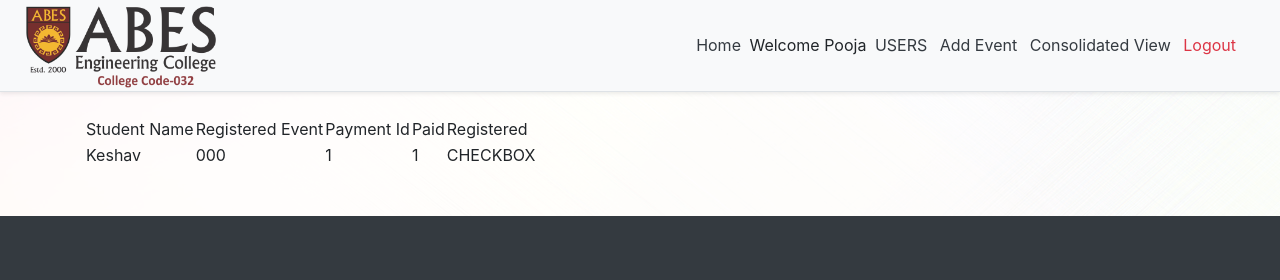
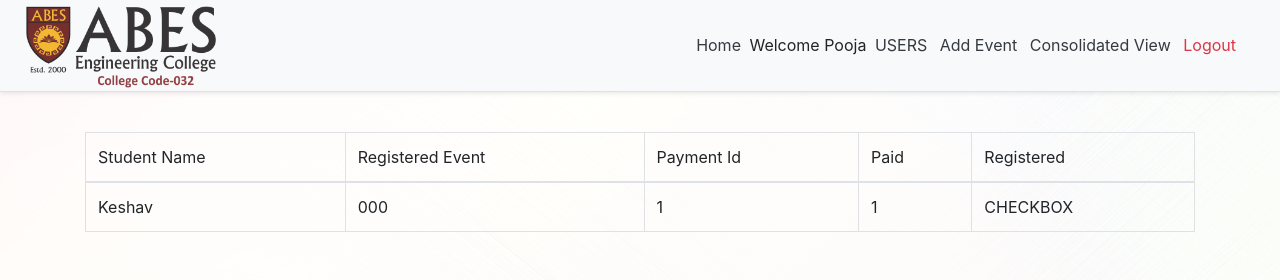
Before and after one commit to poojajps13/Event-Management, a Django app: page /studentlist/seminar/000/ in a window 1280 px wide. Shown: the top 280 px of the page. Run offline with Django 3.2, Linux system fonts and the light colour scheme; a user stored in the database is signed in; data comes from the database, SQL or seed files in the repository; both versions use the stored data as it was after the commit; tables that the repository leaves empty hold one stand-in row (values such as "Sample post"); lists and menus that the app fills with data are empty; some libraries are stand-ins or nearby versions.

Commit message:
checkbox

```diff
--- a/cbseevents/templates/studentlist.html
+++ b/cbseevents/templates/studentlist.html
@@ -1,7 +1,9 @@
 {% extends "base.html" %}{% load staticfiles %}{% block head_title %}ABES |{{ block.super }}{% endblock head_title %}
 {% block css %}{% endblock %}
 {% block content %}
-<table>
+ <div class="py-3 pb-2 table-responsive-xl">
+            <table class="table table-bordered table-hover" id="myTable">
+                <thead>
 	<tr>
 		<th>Student Name</th>
 		<th>Registered Event</th>
@@ -9,6 +11,8 @@
 		<th>Paid</th>
 		<th>Registered</th>
 	</tr>
+</thead>
+ <tbody>
 {% for i in lists %}
 	<tr>
 		<th>{{ i.name }}</th>
@@ -17,6 +21,7 @@
 		<th>{{ i.paid }}</th>
 		<th> CHECKBOX </th>
 	</tr>
+	</tbody>
 </table>
 {% endfor %}
 {% endblock %}
```
Also changed, not shown: cbseevents/db.sqlite3.
